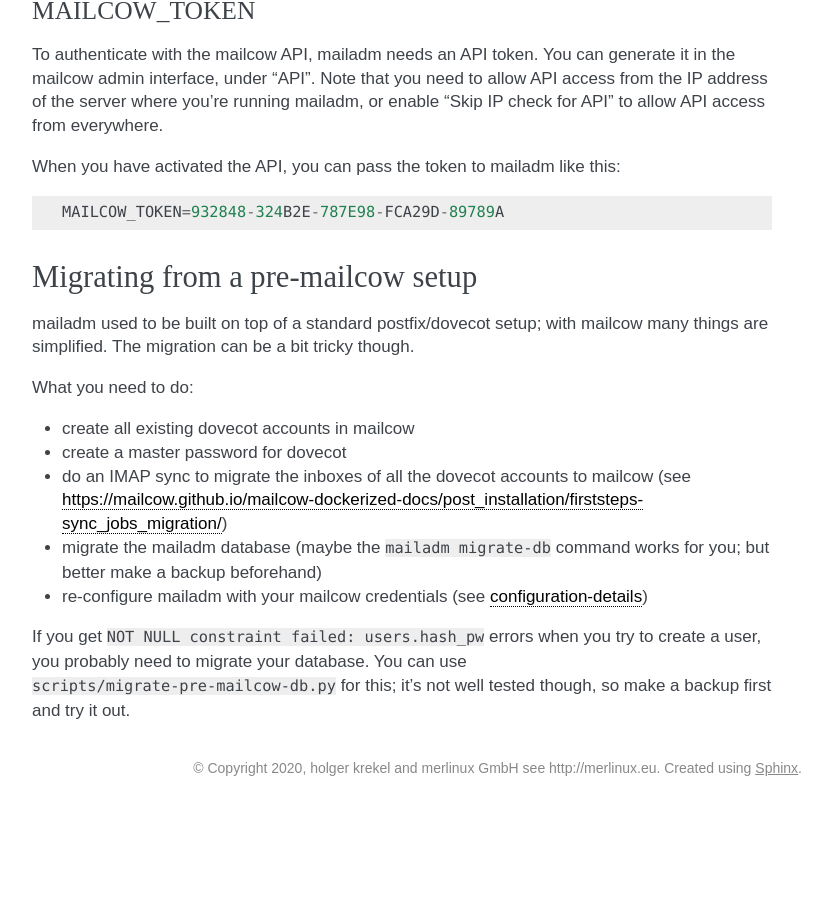
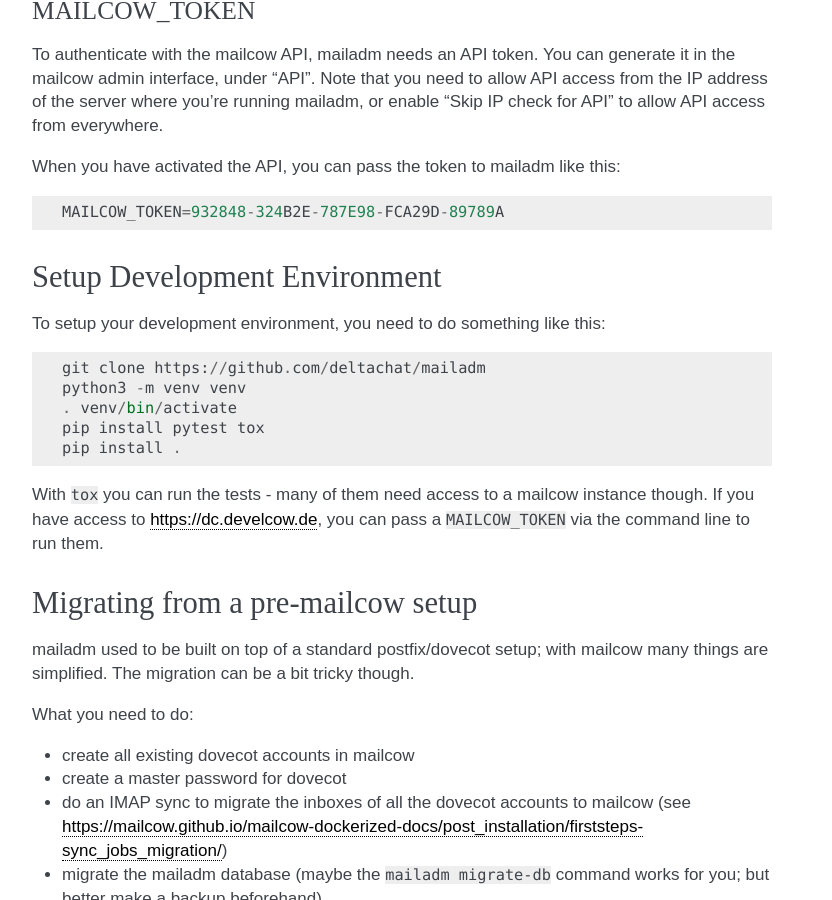
Before and after one commit to deltachat/mailadm, a Sphinx documentation site: the page built from doc/index.rst, in a window 1280 px wide and 900 px high, scrolled down 3898 px. Shown: the whole window, without its empty margins (348-1180 px from the left). Built offline with Sphinx 7.4.7, drawn with Linux system fonts in a browser that asks for light colours; before the commit the page ends 4704 px from its top, so only the background shows below that; some of the changed text lies outside the part shown.

Commit message:
documented development setup

```diff
--- a/doc/index.rst
+++ b/doc/index.rst
@@ -202,6 +202,22 @@
 
     MAILCOW_TOKEN=932848-324B2E-787E98-FCA29D-89789A
 
+
+Setup Development Environment
+-----------------------------
+
+To setup your development environment, you need to do something like this::
+
+    git clone https://github.com/deltachat/mailadm
+    python3 -m venv venv
+    . venv/bin/activate
+    pip install pytest tox
+    pip install .
+
+With ``tox`` you can run the tests - many of them need access to a mailcow
+instance though. If you have access to https://dc.develcow.de, you can pass a
+``MAILCOW_TOKEN`` via the command line to run them.
+
 Migrating from a pre-mailcow setup
 ----------------------------------
 
```
